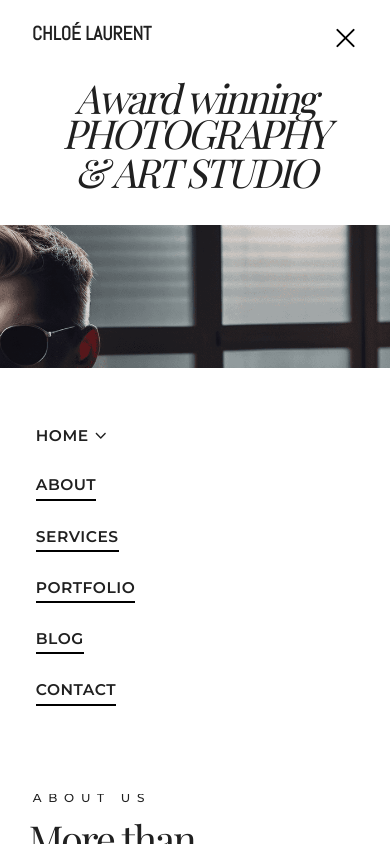
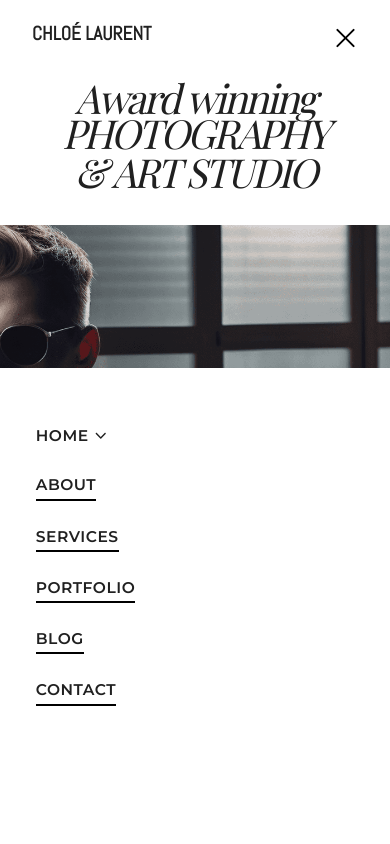
Before and after one commit to yousef-magar/chloe-laurent, a Next.js app: page / in a window 390 px wide. Both pictures are taken after a click on the button "Toggle menu". Shown: the top 844 px of the page. Built offline with nearby package versions, Linux system fonts and the light colour scheme.

Commit message:
Update Nav.jsx

```diff
--- a/app/components/Nav.jsx
+++ b/app/components/Nav.jsx
@@ -57,7 +57,7 @@ const Nav = () => {
             <div
   className={`fixed left-1/2 -translate-x-1/2 top-[17.2rem] w-full bg-white z-10 px-[7px] pb-[4rem] pt-[2rem] xl:hidden max-w-[1024px] transition-all duration-500 ease-in-out overflow-y-auto ${
     menuOpen
-      ? 'opacity-100 max-h-[100svh] top-[23rem] pointer-events-auto'
+      ? 'opacity-100 h-[100svh] top-[23rem] pointer-events-auto'
       : 'opacity-0 max-h-0 pointer-events-none'
   }`}
 >
```
